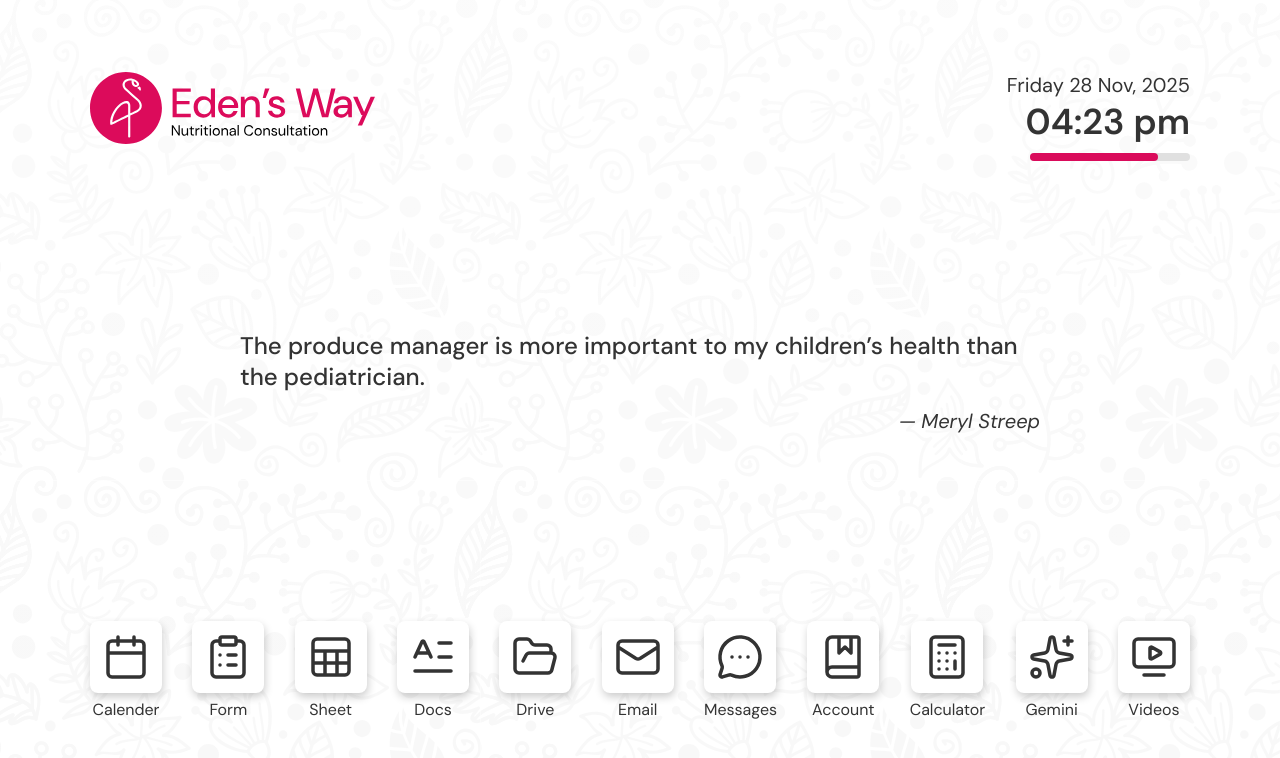
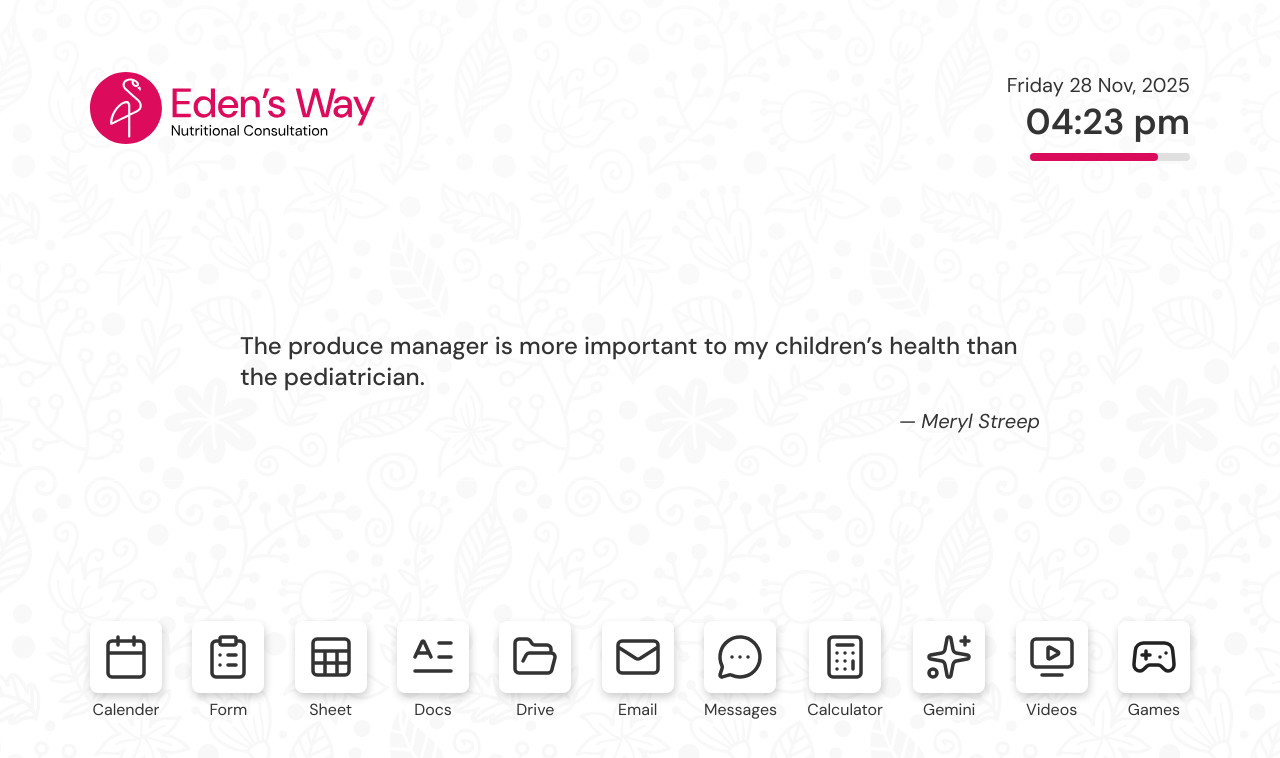
Before and after one commit to edensway/Dashboard, a React (Vite) app: page / in a window 1280 px wide. Shown: the top 758 px of the page. Built offline with nearby package versions, Linux system fonts and the light colour scheme.

Commit message:
Added game option

```diff
--- a/src/pages/Dashboard.jsx
+++ b/src/pages/Dashboard.jsx
@@ -11,6 +11,7 @@ import messages_icon from "../assets/Icons/messages.svg";
 import sheet_icon from "../assets/Icons/sheet.svg";
 import sparkles_icon from "../assets/Icons/sparkles.svg";
 import video from "../assets/Icons/video.svg";
+import games from "../assets/Icons/games.svg";
 
 export default function Dashboard() {
 
@@ -22,10 +23,11 @@ export default function Dashboard() {
         { name: "Drive", icon: folder_icon, url: "https://drive.google.com/drive/folders/1PT_zsZZCxUFTsauhi_28uaIkTq-6aVxo?usp=drive_link" },
         { name: "Email", icon: email_icon, url: "https://gmail.com/" },
         { name: "Messages", icon: messages_icon, url: "https://web.whatsapp.com/" },
-        { name: "Account", icon: accounts_icon, url: "https://books.zoho.in/app/" },
+        // { name: "Account", icon: accounts_icon, url: "https://books.zoho.in/app/" },
         { name: "Calculator", icon: calculator_icon, url: "https://edensway.github.io/Body-Fat-Calculator/" },
         { name: "Gemini", icon: sparkles_icon, url: "https://gemini.google.com/app" },
         { name: "Videos", icon: video, url: "https://youtube.com/" },
+        { name: "Games", icon: games, url: "https://www.arkadium.com/" },
     ];
 
     return (
```
Also changed, not shown: src/assets/Icons/games.svg (added).
